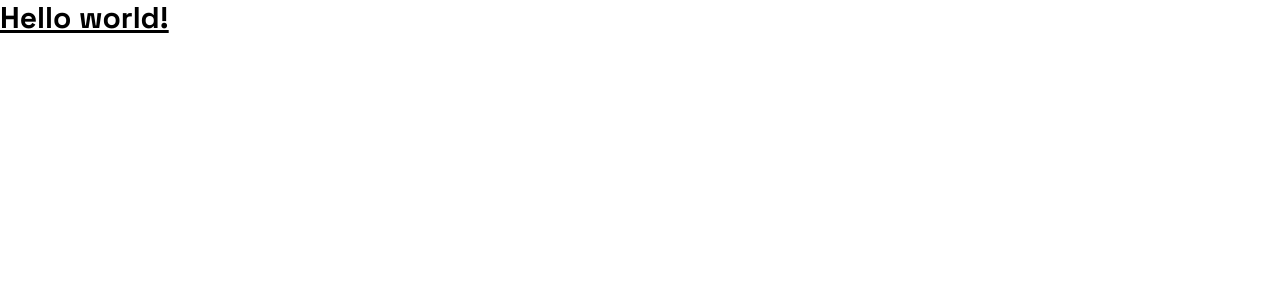
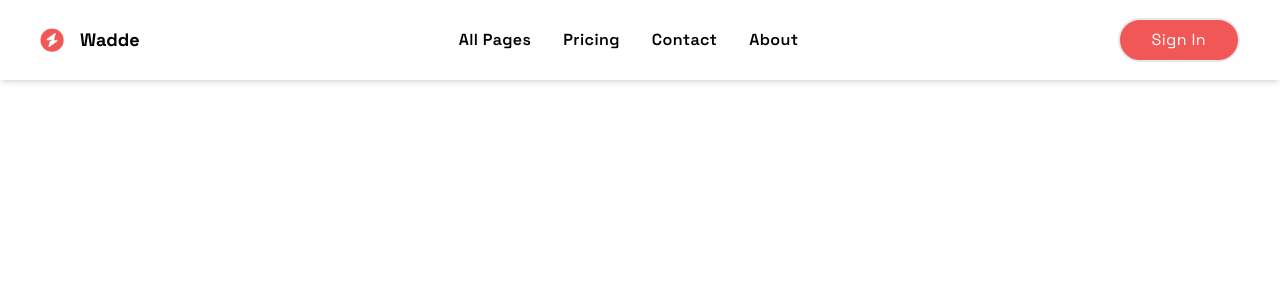
Before and after one commit to daniels9028/wadde, a React (Vite) app: page / in a window 1280 px wide. Shown: the top 300 px of the page. Built offline with nearby package versions, Linux system fonts and the light colour scheme; a web font is replaced by a local one.

Commit message:
Navbar Section

```diff
--- a/src/App.jsx
+++ b/src/App.jsx
@@ -1,7 +1,12 @@
 import React from "react";
+import Navbar from "./components/Navbar";
 
 const App = () => {
-  return <h1 className="text-3xl font-bold underline">Hello world!</h1>;
+  return (
+    <>
+      <Navbar />
+    </>
+  );
 };
 
 export default App;
--- /dev/null
+++ b/src/components/Navbar.jsx
@@ -0,0 +1,26 @@
+import React from "react";
+import logo from "../assets/logo.png";
+
+const Navbar = () => {
+  return (
+    <div className="fixed w-full left-0 top-0 bg-white shadow-md">
+      <div className="container mx-auto h-20 lg:px-10 px-4 flex flex-row justify-between items-center">
+        <div className="flex flex-row gap-4 items-center">
+          <img src={logo} alt="logo" className="w-6 h-6" />
+          <h1 className="text-lg font-bold">Wadde</h1>
+        </div>
+        <ul className="lg:flex hidden flex-row items-center gap-8 cursor-pointer font-semibold tracking-wide">
+          <li>All Pages</li>
+          <li>Pricing</li>
+          <li>Contact</li>
+          <li>About</li>
+        </ul>
+        <button className="bg-[#F15757] text-white rounded-full py-2 px-8 tracking-wide hover:bg-white hover:text-black border-2 hover:border-[#F15757] transition-all duration-200">
+          Sign In
+        </button>
+      </div>
+    </div>
+  );
+};
+
+export default Navbar;
```
